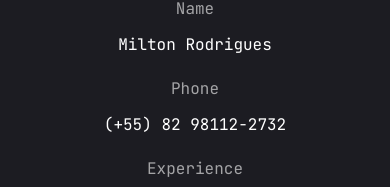
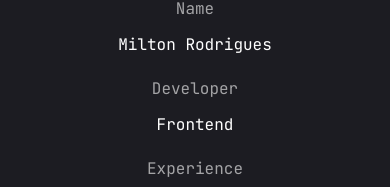
Before and after one commit to Miltonr87/portfoliov2, a Next.js app: page /experience in a window 390 px wide. Shown: the part 500-687 px from the top of the page. Built offline with nearby package versions, Linux system fonts and the light colour scheme.

Commit message:
Removed mobile phone

```diff
--- a/src/app/experience/ExperienceDesktop.jsx
+++ b/src/app/experience/ExperienceDesktop.jsx
@@ -38,8 +38,8 @@ const about = {
       fieldValue: 'Milton Rodrigues',
     },
     {
-      fieldName: 'Phone',
-      fieldValue: '(+55) 82 98112-2732',
+      fieldName: 'Developer',
+      fieldValue: 'Frontend',
     },
     {
       fieldName: 'Experience',
--- a/src/app/experience/ExperienceMobile.jsx
+++ b/src/app/experience/ExperienceMobile.jsx
@@ -35,7 +35,7 @@ const about = {
     'My core expertise is in ReactJS with JavaScript and TypeScript, building modern, responsive, and scalable user interfaces. I have strong experience with server-side rendering (SSR) using Next.js, as well as Client-Side Rendering (CSR) architectures. I consistently apply SOLID principles and unit testing to ensure clean, maintainable, and high-quality code.',
   info: [
     { fieldName: 'Name', fieldValue: 'Milton Rodrigues' },
-    { fieldName: 'Phone', fieldValue: '(+55) 82 98112-2732' },
+    { fieldName: 'Developer', fieldValue: 'Frontend' },
     { fieldName: 'Experience', fieldValue: '5+ Years' },
     { fieldName: 'Nationality', fieldValue: '🇧🇷 Brazil' },
   ],
```
